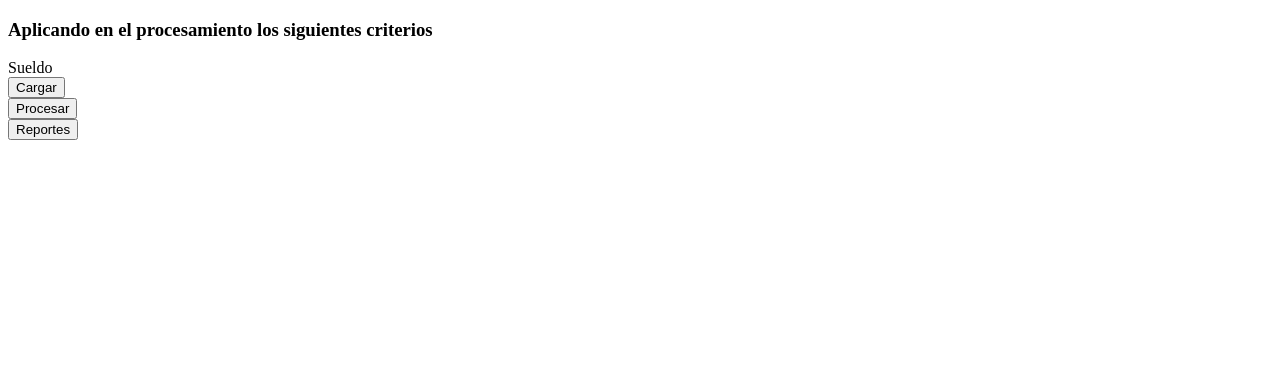
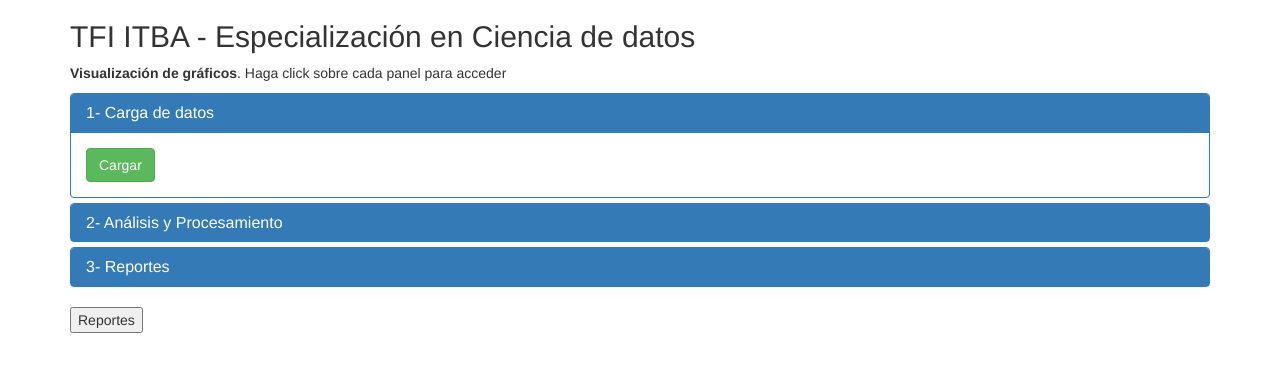
Before and after one commit to mabordon/tpfinal, a Django app: page / in a window 1280 px wide. Shown: the top 372 px of the page. Run offline with Django 3.2, Linux system fonts and the light colour scheme; data comes from the database, SQL or seed files in the repository; some libraries are stand-ins or nearby versions.

Commit message:
Se modifica front-end aplicacion

```diff
--- a/django_init/templates/index.html
+++ b/django_init/templates/index.html
@@ -1,34 +1,90 @@
 <!DOCTYPE html>
 <html lang="en">
 <head>
-    <meta charset="UTF-8">
-    <meta http-equiv="X-UA-Compatible" content="IE=edge">
-    <meta name="viewport" content="width=device-width, initial-scale=1.0">
-    <title>Listado de contactos</title>
+    <meta name="viewport" content="width=device-width, initial-scale=1">
+    <link rel="stylesheet" href="https://maxcdn.bootstrapcdn.com/bootstrap/3.4.1/css/bootstrap.min.css">
+    <script src="https://ajax.googleapis.com/ajax/libs/jquery/3.5.1/jquery.min.js"></script>
+    <script src="https://maxcdn.bootstrapcdn.com/bootstrap/3.4.1/js/bootstrap.min.js"></script>
+
+
 </head>
 <body>
-    <h3>Aplicando en el procesamiento los siguientes criterios</h3>
+    <div class="container">
+        <h2>TFI ITBA - Especialización en Ciencia de datos</h2>
+        <p><strong>Visualización de gráficos</strong>. Haga click sobre cada panel para acceder</p>
+        <div class="panel-group" id="accordion">
+            <div class="panel panel-primary">
+              <div class="panel-heading">
+                <h4 class="panel-title">
+                  <a data-toggle="collapse" data-parent="#accordion" href="#collapse1">1- Carga de datos</a>
+                </h4>
+              </div>
+              <div id="collapse1" class="panel-collapse collapse in">
+                <div class="panel-body">
+                    <form method='post'>
+                        {% csrf_token %}
+                       <input type="hidden" value="Prueba" name="Prueba1">
+                       <button type="submit" class="btn btn-success" name="prueba01" value="Cargar">Cargar</button>
+
+                    </form>
+                 </div>
+              </div>
+            </div>
+            <div class="panel panel-primary">
+                <div class="panel-heading">
+                  <h4 class="panel-title">
+                    <a data-toggle="collapse" data-parent="#accordion" href="#collapse2">2- Análisis y Procesamiento</a>
+                  </h4>
+                </div>
+                <div id="collapse2" class="panel-collapse collapse">
+                  <div class="panel-body">
                     {% for criterio in criterios %}
                     {{ criterio.nombre }}
                 {% endfor %}
-    <form method='post'>
-        {% csrf_token %}
-       <input type="hidden" value="Prueba" name="Prueba1">
-       <button type="submit" name="prueba01" value="Cargar">Cargar</button>
+                <ul class="list-group list-group-flush">
+                    <li class="list-group-item">Cras justo odio</li>
+                    <li class="list-group-item">Dapibus ac facilisis in</li>
+                    <li class="list-group-item">Morbi leo risus</li>
+                    <li class="list-group-item">Porta ac consectetur ac</li>
+                    <li class="list-group-item">Vestibulum at eros</li>
+                  </ul>
 
-    </form>
+
                 <form method='post'>
                     {% csrf_token %}
                    <input type="hidden" value="Prueba2" name="Prueba2">
-       <button type="submit" name="prueba02" value="Procesar">Procesar</button>
+                   <button type="submit" class="btn btn-warning" name="prueba02" value="Procesar">Procesar</button>
 
                 </form>
+
+                  </div>
+                </div>
+              </div>
+              <div class="panel panel-primary">
+                <div class="panel-heading">
+                  <h4 class="panel-title">
+                    <a data-toggle="collapse" data-parent="#accordion" href="#collapse3">3- Reportes</a>
+                  </h4>
+                </div>
+                <div id="collapse3" class="panel-collapse collapse">
+                  <div class="panel-body">
+
+                  </div>
+                </div>
+              </div>
+
+
+
+
+        </div>
+
+
     <form method='post'>
         {% csrf_token %}
        <input type="hidden" value="Prueba3" name="Prueba3">
        <button type="submit" name="prueba03" value="Reporte">Reportes</button>
 
     </form>
-
+    </div>
 </body>
 </html>
```
Lines whose indentation alone changed are shown as unchanged.
